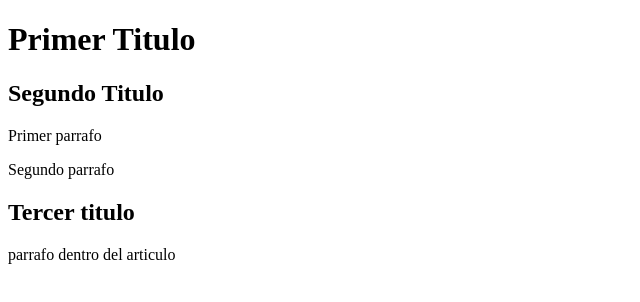
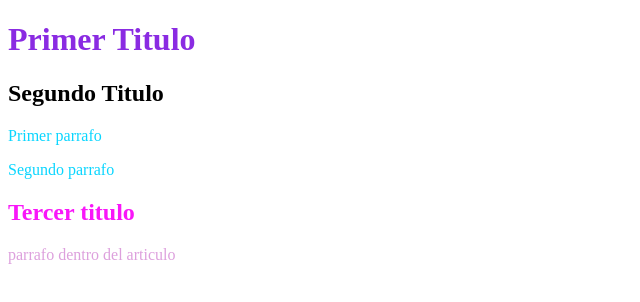
Before and after one commit to Anavi400/css_primeros_pasos, a plain HTML site: page index.html in a window 1280 px wide. Shown: the whole page, without its empty margins (0-640 px from the left). Drawn offline with Linux system fonts and the light colour scheme.

Commit message:
selectores de tipo clase e id

```diff
--- a/index.html
+++ b/index.html
@@ -4,17 +4,19 @@
     <meta charset="UTF-8">
     <meta name="viewport" content="width=device-width, initial-scale=1.0">
     <title>Document</title>
-    <link rel="styleesheet" href="style.css">
+    <link rel="stylesheet" href="style.css">
 </head>
 <body>
     <h1>Primer Titulo</h1>
     <h2>Segundo Titulo</h2>
-    <p>Primer parrafo</p>
-    <p>Segundo parrafo</p>
+    <div class="texto">
+        <p>Primer parrafo</p>
+        <p>Segundo parrafo</p>
+    </div>
 
     <article>
     <h2>Tercer titulo</h2>
-    <p>parrafo dentro del articulo</p>
+    <p id="texto2">parrafo dentro del articulo</p>
     </article>
 </body>
 </html>
--- a/style.css
+++ b/style.css
@@ -2,3 +2,26 @@
 h1{
     color: blueviolet;
 }
+
+article h2{
+
+    color:rgb(249, 22, 249);
+}
+
+/* p{
+ color:aqua;
+} */
+
+/* Selector con clases */
+.texto {
+  color:rgb(10, 214, 255)
+}
+
+/* article p {
+    color:rgb(249, 22, 249)
+} */
+
+/* selector con id */
+#texto2{
+    color:plum;
+}
```
